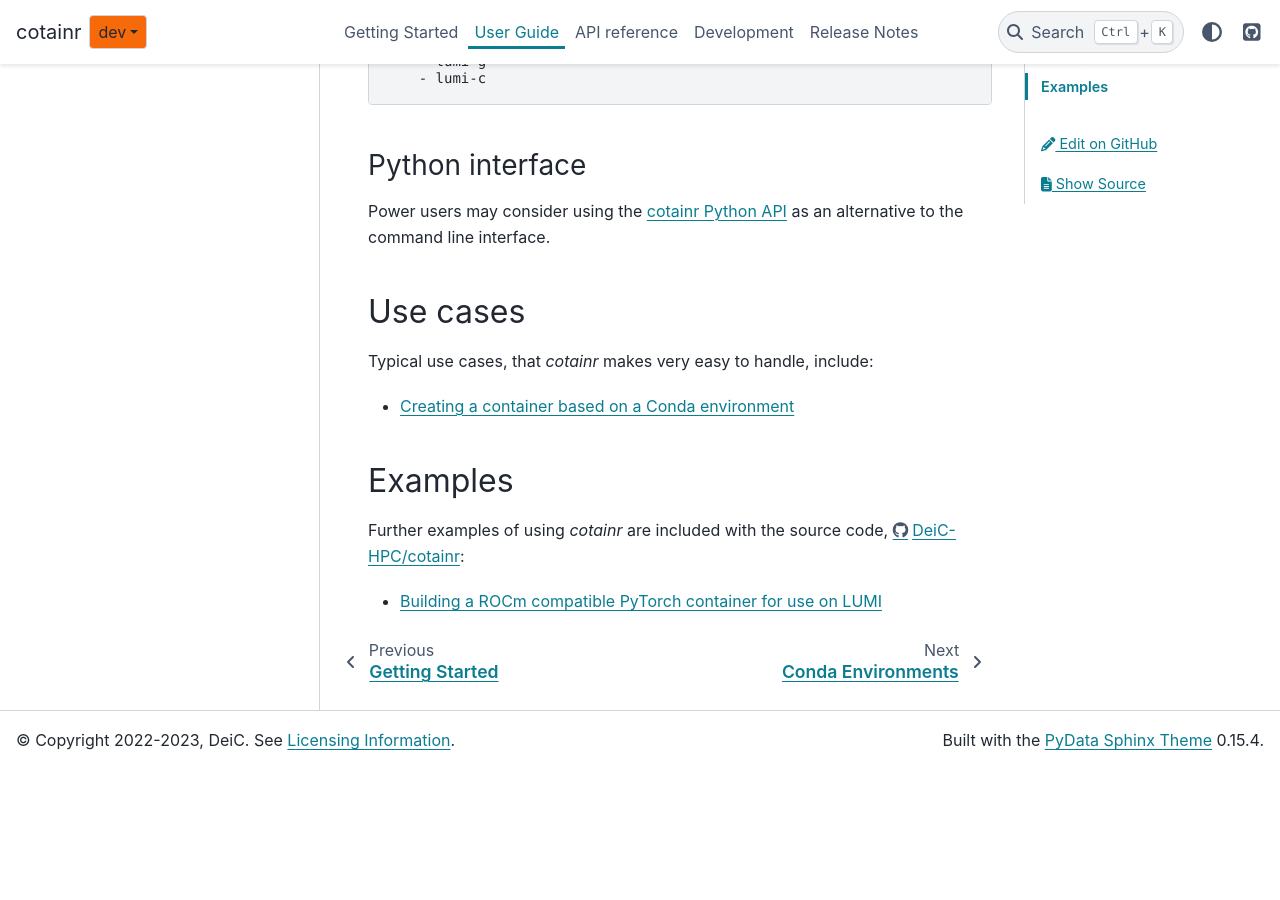
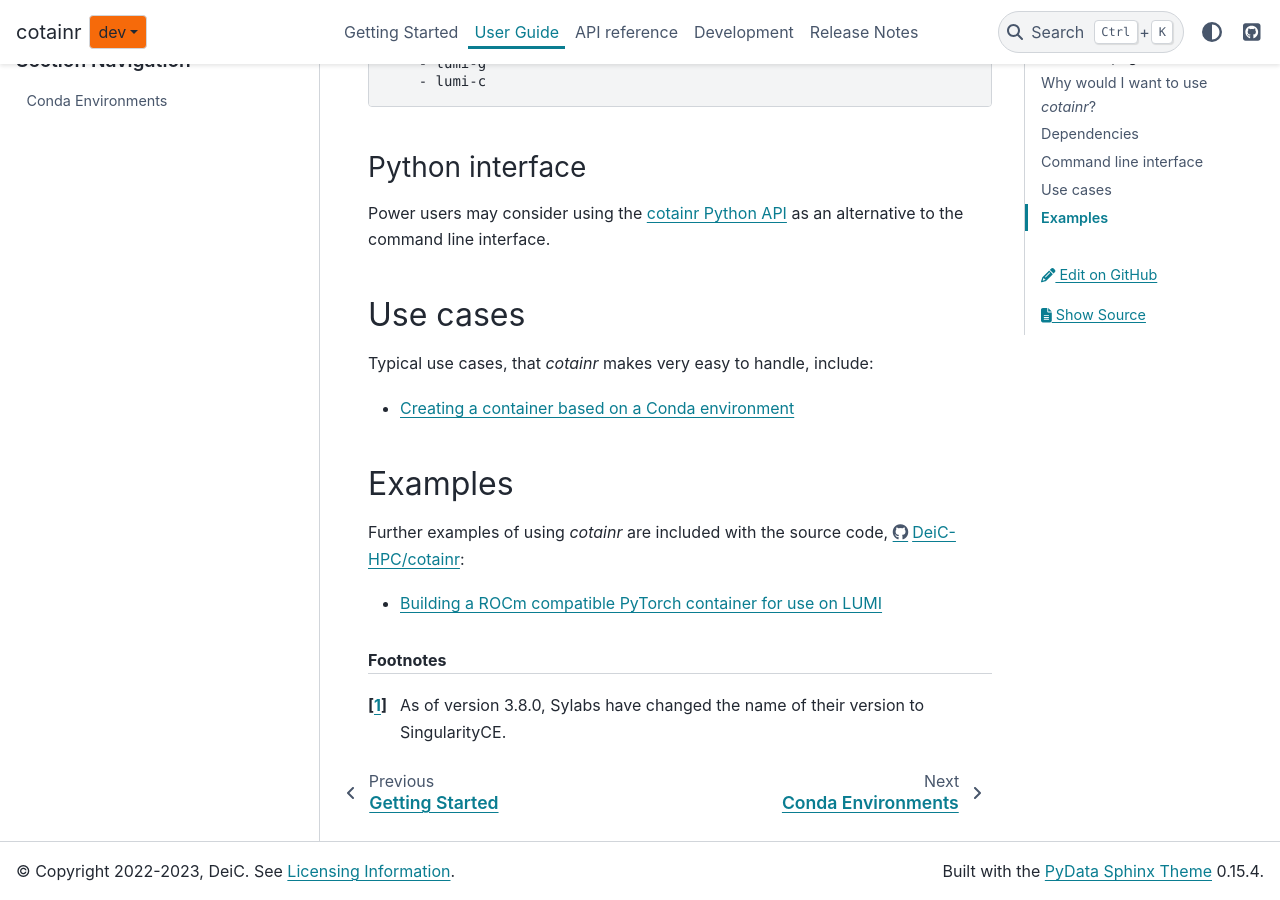
Before and after one commit to DeiC-HPC/cotainr, a Sphinx documentation site: the page built from doc/user_guide/index.rst, in a window 1280 px wide and 900 px high, scrolled down 2258 px. Built offline with Sphinx 7.4.7 and the PyData theme 0.15.4, drawn with Linux system fonts in a browser that asks for light colours; pages that are not in the unit, such as notebooks, are missing from menus; before the commit the page ends 3027 px from its top, so only the background shows below that; some of the changed text lies outside the part shown.

Commit message:
Add missing reference in user guide

```diff
--- a/doc/user_guide/index.rst
+++ b/doc/user_guide/index.rst
@@ -24,7 +24,7 @@
 
 - A Linux OS (since `Singularity`_/`Apptainer`_ `only runs on Linux <https://apptainer.org/docs/admin/main/installation.html#installation-on-linux>`_)
 - `Python`_ >=3.8
-- `Singularity`_ >=3.7.4 or `Apptainer`_ >=1.0.0
+- `Singularity`_ >=3.7.4 [#]_ or `Apptainer`_ >=1.0.0
 
 Additionally, some features provided by `cotainr` may impose requirements on the base images you use when building containers, e.g. when including a :ref:`conda environment <conda_environments>` the base container must have `bash <https://www.gnu.org/software/bash/>`_ installed in it.
 
@@ -121,3 +121,6 @@
 .. _Apptainer: https://apptainer.org/
 .. _Python: https://www.python.org/
 .. _Singularity: https://sylabs.io/singularity/
+
+.. rubric:: Footnotes
+.. [#] As of version 3.8.0, Sylabs have changed the name of their version to SingularityCE.
```
